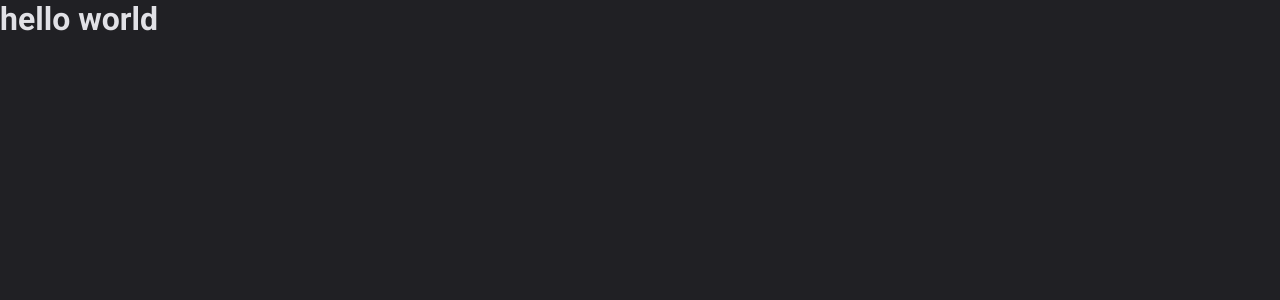
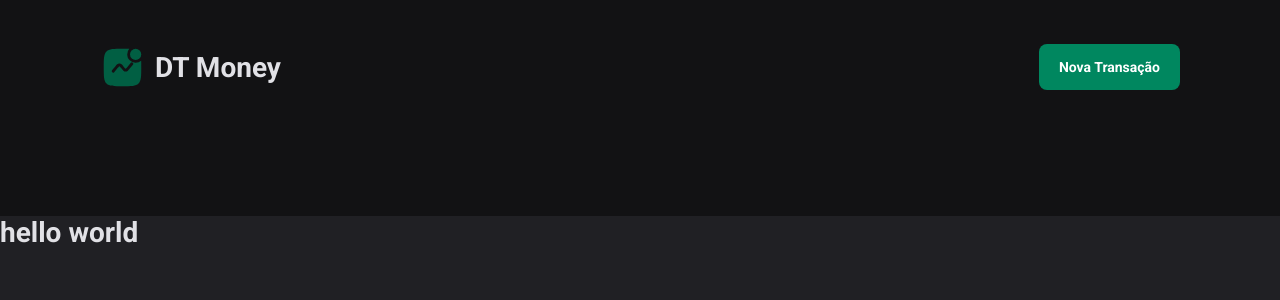
Before and after one commit to Prattiz/DT-Money, a React (Vite) app: page / in a window 1280 px wide. Shown: the top 300 px of the page. Built offline with nearby package versions, Linux system fonts and the light colour scheme.

Commit message:
HEADER CREATED

```diff
--- /dev/null
+++ b/src/components/Header/index.tsx
@@ -0,0 +1,18 @@
+import { Container, Content, ButtonTransaction } from "./styles";
+import icon from "../../assets/headerIcon.svg"
+
+
+export function Header() {
+
+  return (
+    <Container>
+        <Content>
+            <h1>
+                <img src={icon}/>
+                DT Money
+            </h1>
+            <ButtonTransaction>Nova Transação</ButtonTransaction>
+        </Content>
+    </Container>
+  )
+}
--- /dev/null
+++ b/src/components/Header/styles.ts
@@ -0,0 +1,33 @@
+import styled from "styled-components";
+
+export const Container = styled.header`
+
+    background-color: ${props => props.theme["gray-900"]};
+    padding: 4.4rem 0 12.6rem;
+`
+
+export const Content = styled.div`
+
+    width: 100%;
+    max-width: 1120px;
+    margin: 0 auto;
+    padding: 0 2rem;
+    display: flex;
+    justify-content: space-between;
+    align-items: center;
+
+    h1{
+        display: flex;
+        align-items: center;
+        gap:10px;
+    }
+`
+
+export const ButtonTransaction = styled.button`
+
+    background-color: ${props => props.theme["green-500"]};
+    color:${props => props.theme["white"]};
+    font-weight: bold;
+    border-radius: 8px;
+    padding: 1.5rem 2.0rem;
+`
--- a/src/main.tsx
+++ b/src/main.tsx
@@ -1,6 +1,6 @@
 import React from 'react';
 import ReactDOM from 'react-dom/client';
-import { App } from './pages/App.tsx';
+import { App } from './page/index.tsx';
 import { ThemeProvider } from 'styled-components';
 import { DefaultTheme } from './styles/colors.ts';
 import { GlobalStyle } from './styles/global.ts';
--- /dev/null
+++ b/src/page/index.tsx
@@ -0,0 +1,13 @@
+import { Header } from "../components/Header";
+import { Container } from "./styles";
+
+
+export function App() {
+
+  return (
+    <Container>
+      <Header/>
+      <h1>hello world</h1>
+    </Container>
+  )
+}
--- /dev/null
+++ b/src/page/styles.ts
@@ -0,0 +1,3 @@
+import styled from "styled-components";
+
+export const Container = styled.div``
--- a/src/pages/App.tsx
+++ /dev/null
@@ -1,7 +0,0 @@
-
-export function App() {
-
-  return (
-    <h1>hello world</h1>
-  )
-}
--- a/src/styles/global.ts
+++ b/src/styles/global.ts
@@ -24,6 +24,16 @@ export const GlobalStyle = createGlobalStyle`
     }
 
     body, input, textarea, button{
-        font: 400 1.6rem Roboto, sans-serif;
+        font: 400 1.4rem Roboto, sans-serif;
+    }
+
+    button{
+        cursor: pointer;
+        border: none;
+
+        &:hover{
+            filter: brightness(.9);
+            transition: 0.2s;
+        }
     }
 `
```
Also changed, not shown: src/assets/headerIcon.svg.
